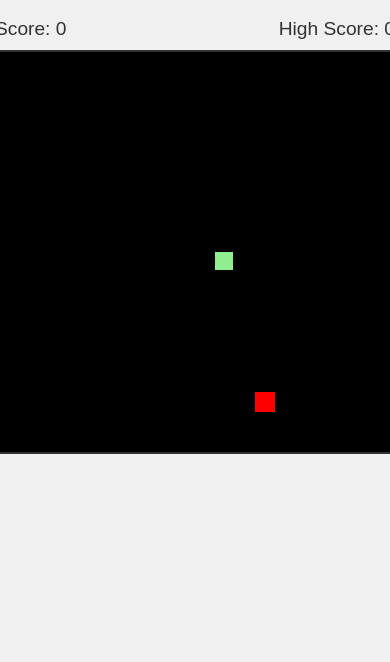
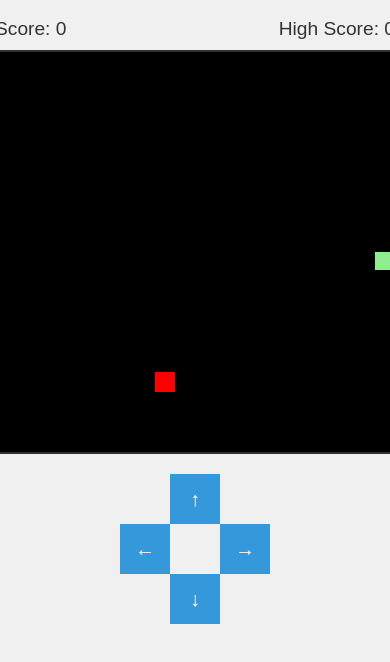
Before and after one commit to archana-in/DKPMO-website, a plain HTML site: page snake.html in a window 390 px wide. Shown: the part 68-730 px from the top of the page. Drawn offline with Linux system fonts and the light colour scheme.

Commit message:
feat: Add mobile controls and adjust speed for snake game

```diff
--- a/snake.css
+++ b/snake.css
@@ -23,3 +23,42 @@
     background-color: #000;
     border: 2px solid #333;
 }
+
+.controls {
+    display: grid;
+    grid-template-columns: repeat(3, 1fr);
+    grid-template-rows: repeat(3, 1fr);
+    width: 150px;
+    height: 150px;
+    margin-top: 20px;
+}
+
+.controls button {
+    width: 50px;
+    height: 50px;
+    font-size: 20px;
+    border: none;
+    background-color: #3498db;
+    color: white;
+    cursor: pointer;
+}
+
+#up {
+    grid-column: 2;
+    grid-row: 1;
+}
+
+#down {
+    grid-column: 2;
+    grid-row: 3;
+}
+
+#left {
+    grid-column: 1;
+    grid-row: 2;
+}
+
+#right {
+    grid-column: 3;
+    grid-row: 2;
+}
--- a/snake.html
+++ b/snake.html
@@ -13,6 +13,12 @@
         <div>High Score: <span id="high-score">0</span></div>
     </div>
     <canvas id="game-canvas" width="400" height="400"></canvas>
+    <div class="controls">
+        <button id="up">↑</button>
+        <button id="left">←</button>
+        <button id="down">↓</button>
+        <button id="right">→</button>
+    </div>
     <script src="snake.js"></script>
 </body>
 </html>
--- a/snake.js
+++ b/snake.js
@@ -2,6 +2,11 @@
 const ctx = canvas.getContext('2d');
 const scoreEl = document.getElementById('score');
 const highScoreEl = document.getElementById('high-score');
+
+const upButton = document.getElementById('up');
+const downButton = document.getElementById('down');
+const leftButton = document.getElementById('left');
+const rightButton = document.getElementById('right');
 
 const gridSize = 20;
 let snake = [{ x: 10, y: 10 }];
@@ -79,20 +84,32 @@
     }
 }
 
-function changeDirection(event) {
+function handleDirectionChange(newDirection) {
     if (changingDirection) return;
     changingDirection = true;
 
-    const keyPressed = event.key;
     const goingUp = direction === 'up';
     const goingDown = direction === 'down';
     const goingLeft = direction === 'left';
     const goingRight = direction === 'right';
 
-    if (keyPressed === 'ArrowUp' && !goingDown) direction = 'up';
-    if (keyPressed === 'ArrowDown' && !goingUp) direction = 'down';
-    if (keyPressed === 'ArrowLeft' && !goingRight) direction = 'left';
-    if (keyPressed === 'ArrowRight' && !goingLeft) direction = 'right';
+    if (newDirection === 'up' && !goingDown) direction = 'up';
+    if (newDirection === 'down' && !goingUp) direction = 'down';
+    if (newDirection === 'left' && !goingRight) direction = 'left';
+    if (newDirection === 'right' && !goingLeft) direction = 'right';
+}
+
+function keyboardHandler(event) {
+    const keyMap = {
+        'ArrowUp': 'up',
+        'ArrowDown': 'down',
+        'ArrowLeft': 'left',
+        'ArrowRight': 'right'
+    };
+    const newDirection = keyMap[event.key];
+    if (newDirection) {
+        handleDirectionChange(newDirection);
+    }
 }
 
 function endGame() {
@@ -122,9 +139,14 @@
         update();
         draw();
         main();
-    }, 100);
+    }, 150);
 }
 
-document.addEventListener('keydown', changeDirection);
+document.addEventListener('keydown', keyboardHandler);
+upButton.addEventListener('click', () => handleDirectionChange('up'));
+downButton.addEventListener('click', () => handleDirectionChange('down'));
+leftButton.addEventListener('click', () => handleDirectionChange('left'));
+rightButton.addEventListener('click', () => handleDirectionChange('right'));
+
 generateFood();
 main();
```
